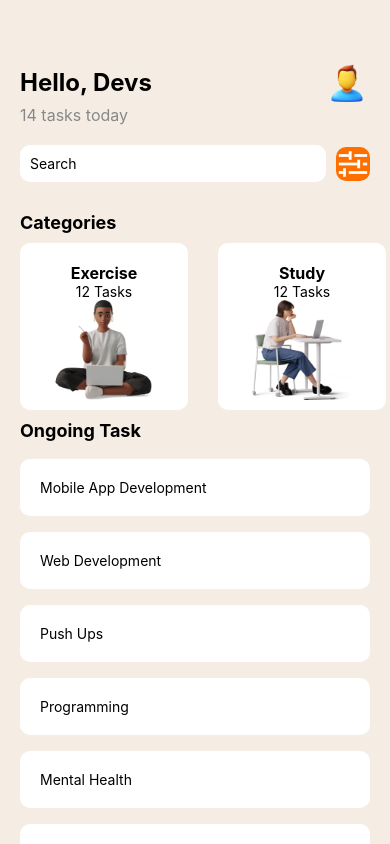
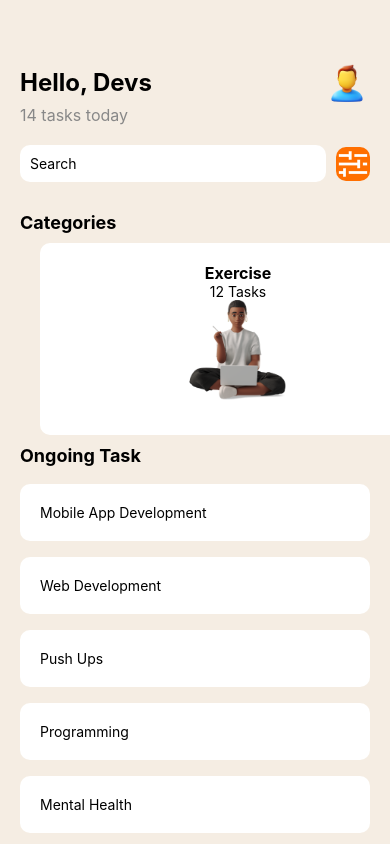
Before and after one commit to mubarakck/rn-assignment3-11293859, a React Native app in the folder myApp/: screen / in a window 390 px wide. Built offline with nearby package versions, Linux system fonts and the light colour scheme.

Commit message:
finally made the categories section to become slideable

```diff
--- a/myApp/App.js
+++ b/myApp/App.js
@@ -32,6 +32,9 @@ export default function App() {
 
       <View style={styles.categories}>
 
+
+      <View>
+       <ScrollView horizontal={true} style={styles.categories} showsHorizontalScrollIndicator={false}>
 
       <View style={styles.category}>
           <Text style={styles.categoryText}>Exercise</Text>
@@ -92,6 +95,11 @@ export default function App() {
           <Text style={styles.categoryText}>Bath</Text>
           <Text style={styles.categoryTaskCount}>12 Tasks</Text>
           <Image source={ require("./assets/bath.png")} style={styles.categoryImage} />
+        </View>
+
+
+        </ScrollView>
+
         </View>
 
 
@@ -262,14 +270,18 @@ const styles = StyleSheet.create({
   },
   categories: {
     flexDirection: 'row',
+    height:192,
+
+
   },
   category: {
     backgroundColor: '#fff',
     borderRadius: 10,
     padding: 10,
     alignItems: 'center',
-    width: '48%',
+    width:396,
     marginRight: 30,
+    marginLeft: 20,
   },
   categoryImage: {
     width: 100,
```
